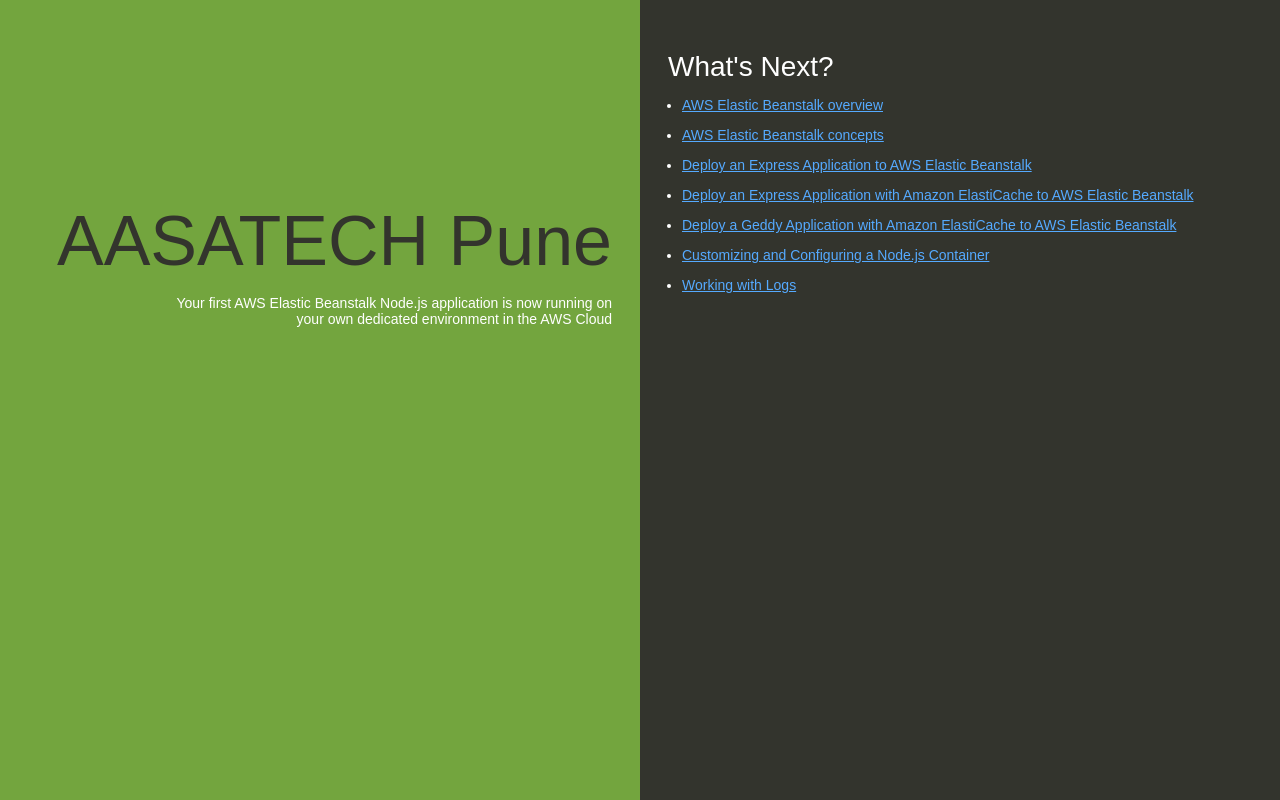
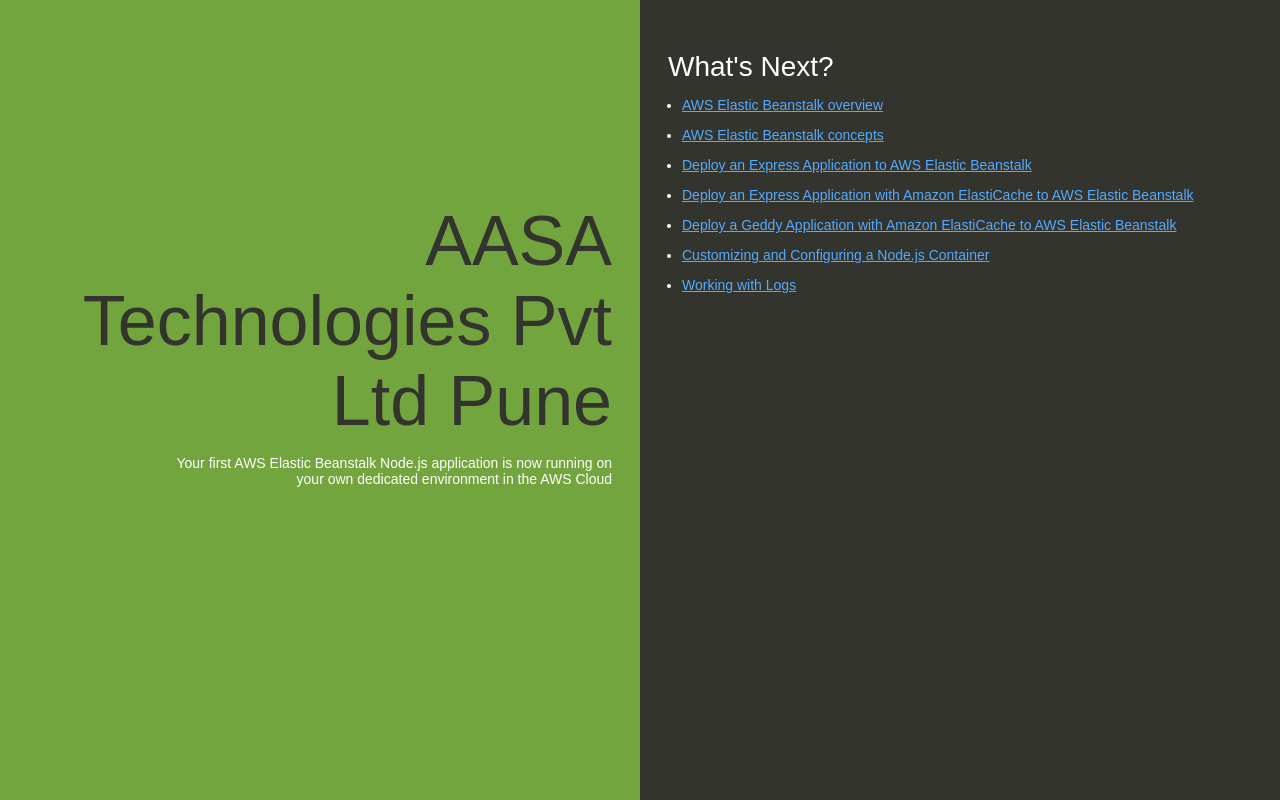
Before and after one commit to unlimitedsourcer/demopipeline, a website: page index.html in a window 1280 px wide. Drawn offline with Linux system fonts and the light colour scheme.

Commit message:
changes in index file

```diff
--- a/index.html
+++ b/index.html
@@ -74,7 +74,7 @@
   </head>
   <body>
     <div class="textColumn">
-      <h1>AASATECH Pune</h1>
+      <h1>AASA Technologies Pvt Ltd Pune</h1>
       <p>Your first AWS Elastic Beanstalk Node.js application is now running on your own dedicated environment in the AWS Cloud</p>
     </div>
     <div class="linksColumn">
```
